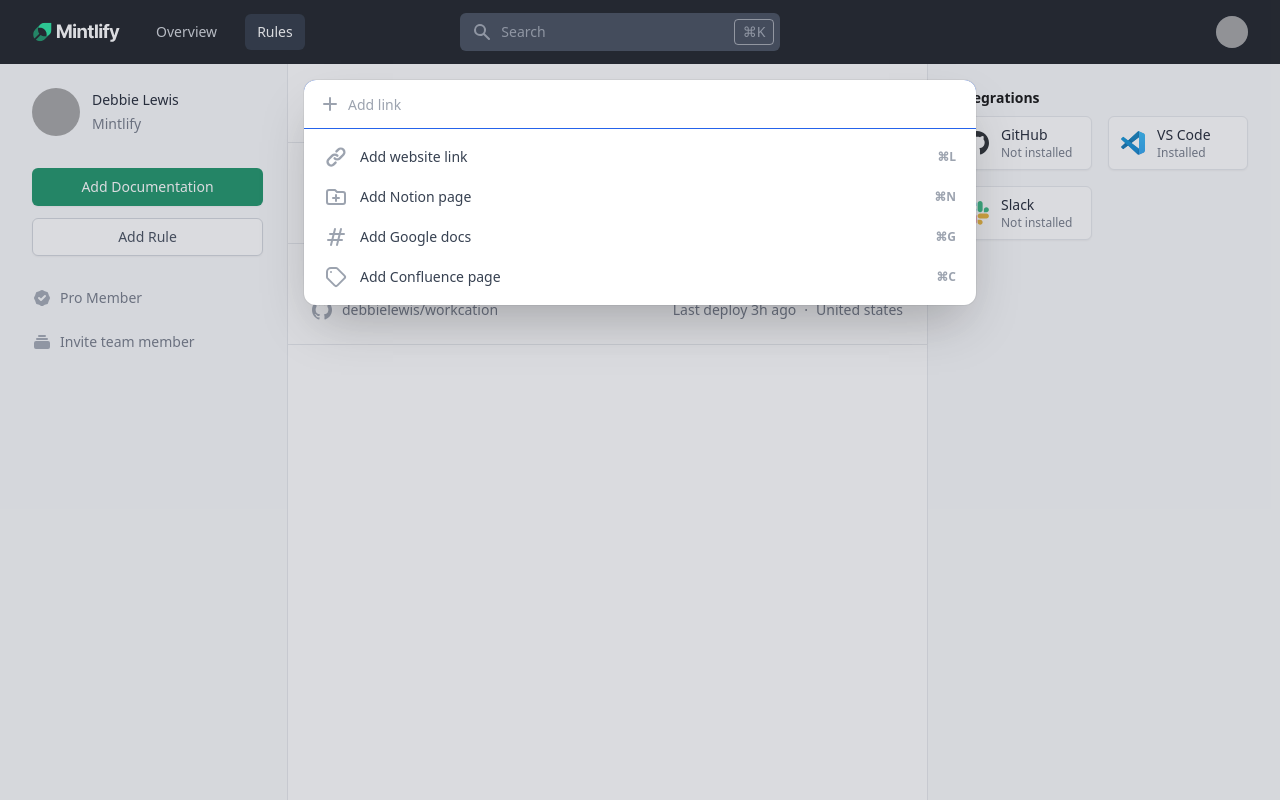
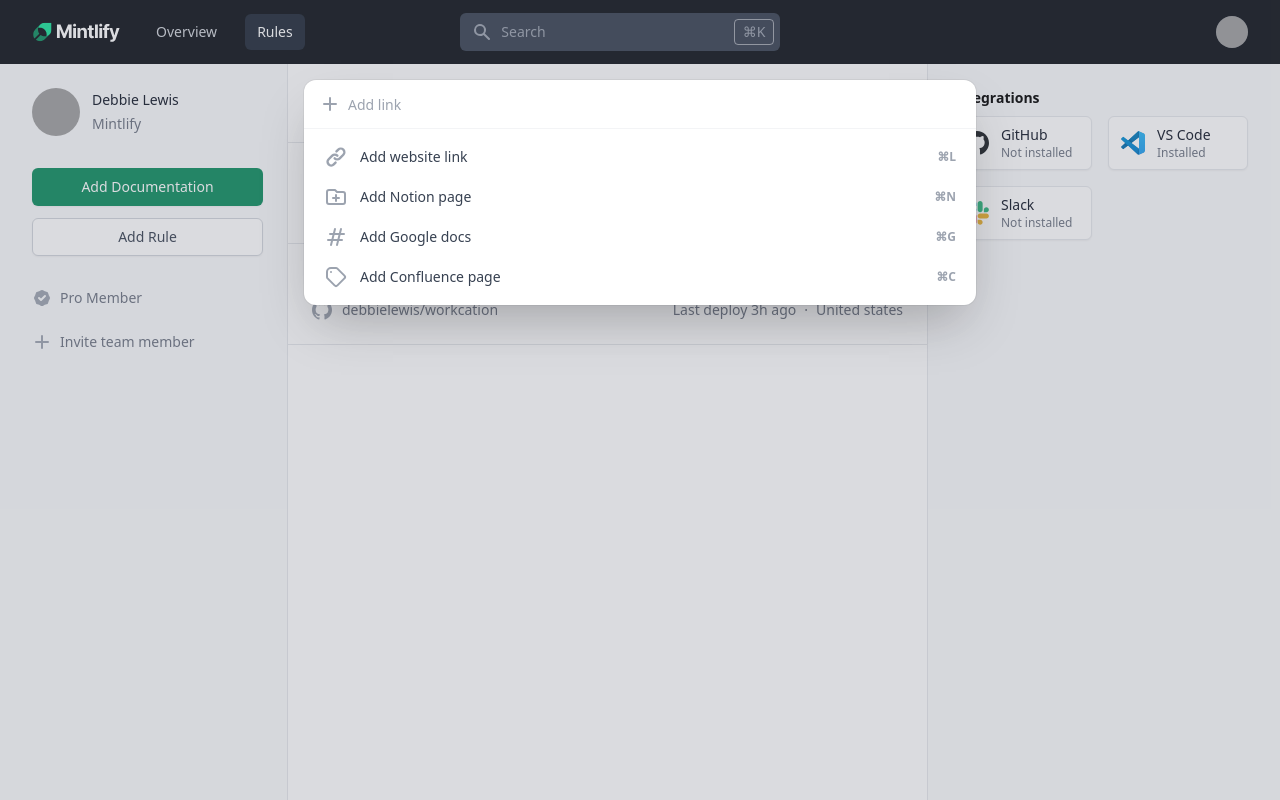
Before and after one commit to mintlify/connector, a Next.js app in the folder web/: page /rules in a window 1280 px wide. Both pictures are taken after a click on the button "Add Documentation". Built offline with nearby package versions, Linux system fonts and the light colour scheme; grey boxes are pictures that could not be loaded.

Commit message:
Add settings link

```diff
--- a/web/components/AddDocumentCommand.tsx
+++ b/web/components/AddDocumentCommand.tsx
@@ -52,7 +52,7 @@
                     aria-hidden="true"
                   />
                   <Combobox.Input
-                    className="h-12 w-full rounded-t-xl border-0 bg-transparent pl-11 pr-4 text-gray-800 placeholder-gray-400 sm:text-sm focus:outline-none"
+                    className="h-12 w-full rounded-t-xl border-0 bg-transparent pl-11 pr-4 text-gray-800 placeholder-gray-400 sm:text-sm focus:outline-none focus:ring-0"
                     placeholder="Add link"
                     onChange={(event) => setQuery(event.target.value)}
                   />
--- a/web/components/Navbar.tsx
+++ b/web/components/Navbar.tsx
@@ -21,7 +21,7 @@
 ]
 
 const userNavigation = [
-  { name: 'Profile', href: '/profile' },
+  { name: 'Settings', href: '/settings' },
   { name: 'Sign out', href: '/' },
 ]
 
--- a/web/components/Sidebar.tsx
+++ b/web/components/Sidebar.tsx
@@ -1,6 +1,6 @@
 import {
   BadgeCheckIcon,
-  CollectionIcon,
+  PlusIcon,
 } from '@heroicons/react/solid'
 import { useState } from 'react'
 import AddDocumentCommand from './AddDocumentCommand'
@@ -60,7 +60,7 @@
                 <span className="text-sm text-gray-500 font-medium">Pro Member</span>
               </div>
               <div className="flex items-center space-x-2">
-                <CollectionIcon className="h-5 w-5 text-gray-400" aria-hidden="true" />
+                <PlusIcon className="h-5 w-5 text-gray-400" aria-hidden="true" />
                 <span className="text-sm text-gray-500 font-medium">Invite team member</span>
               </div>
             </div>
--- a/web/pages/profile.tsx
+++ b/web/pages/settings.tsx
@@ -11,7 +11,7 @@
   { name: 'Integrations', href: '#', icon: ViewGridAddIcon, current: false },
 ]
 
-const Profile: NextPage = () => {
+const Settings: NextPage = () => {
   return (
     <Layout>
     <div className="flex-grow w-full max-w-7xl mx-auto xl:px-8 lg:flex">
@@ -408,4 +408,4 @@
   )
 };
 
-export default Profile;
+export default Settings;
```
